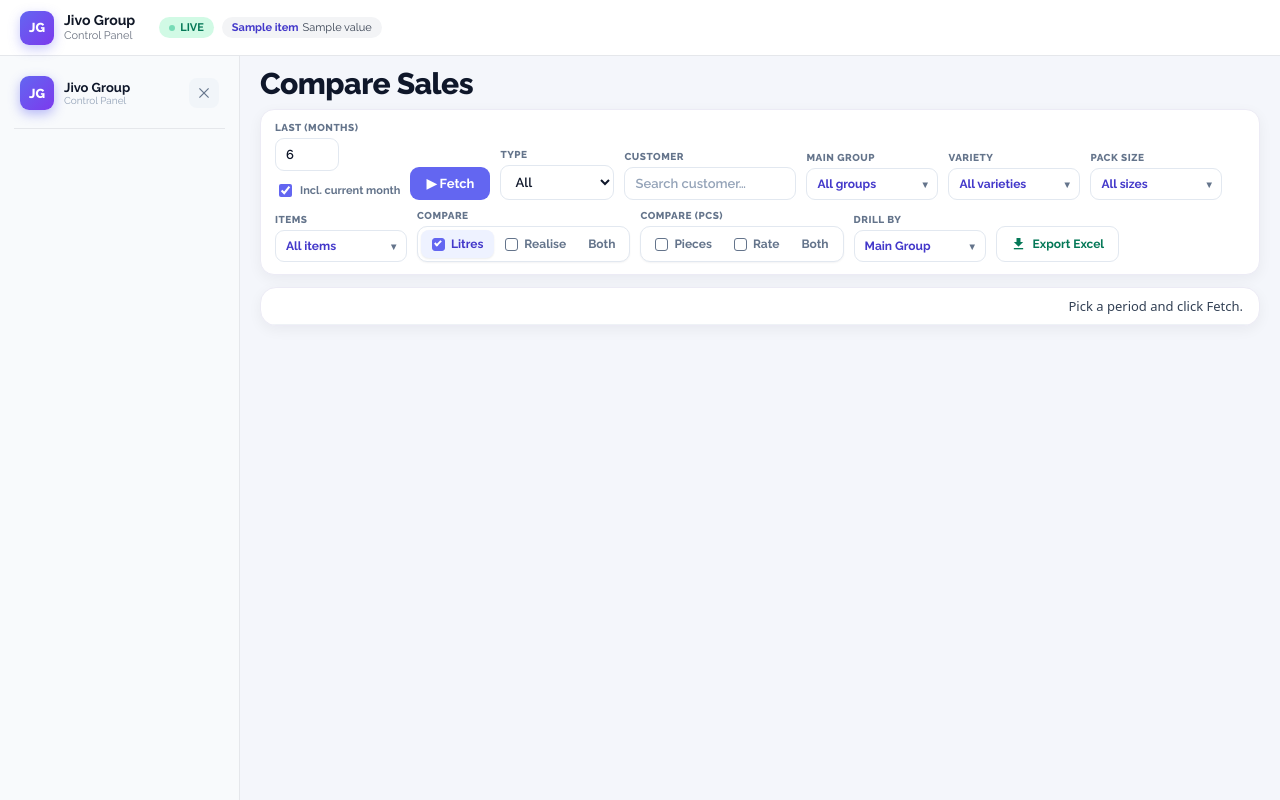
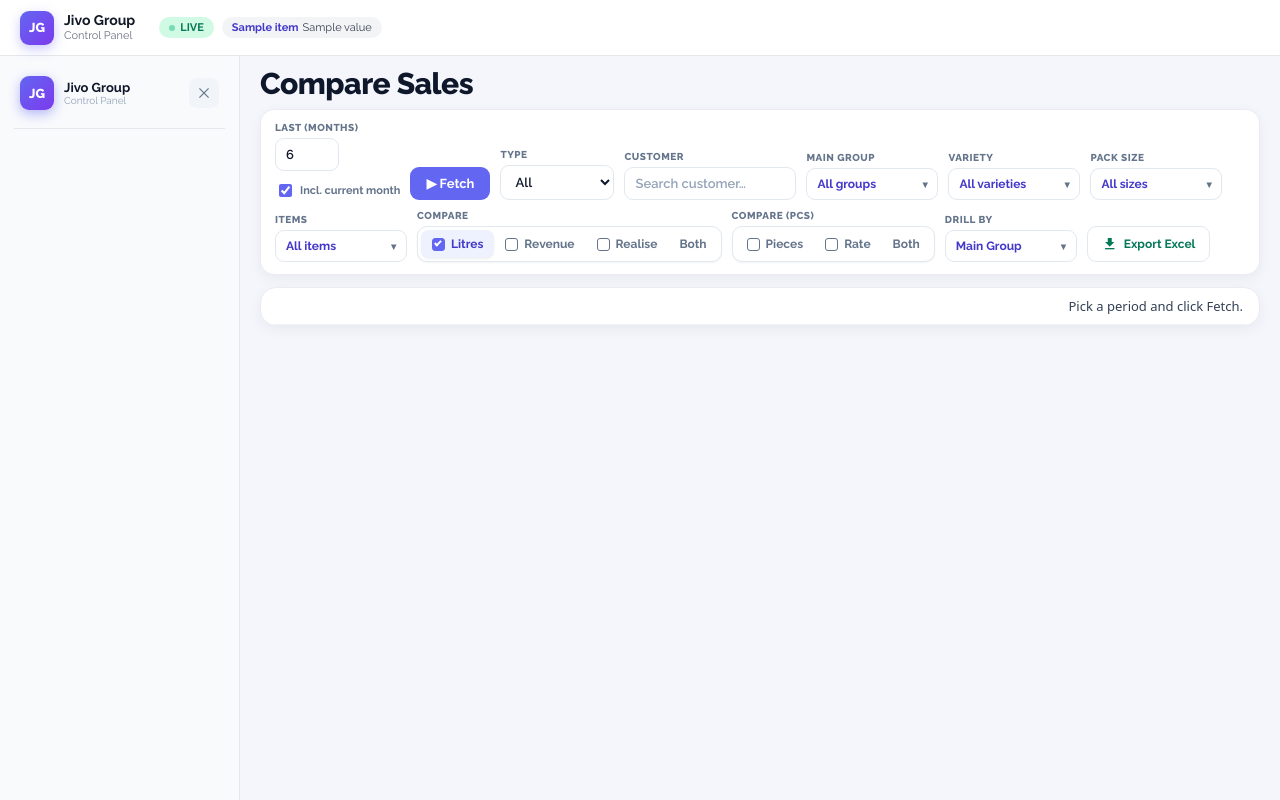
Before and after one commit to JaskiratSingh1010/Control-Panel, a Django app: template realise/templates/realise/compare_sales.html in a window 1280 px wide. Run offline with Django 5.2, Linux system fonts and the light colour scheme; the template is opened without the code that fills it: most values are stand-ins (such as "Sample title", 1, 10 or a date in 2020).

Commit message:
Compare Sales: Revenue metric checkbox + month-group dividers in export
- Add Revenue as its own pill-checkbox in the Compare group (Litres /
  Revenue / Realise), so Revenue only appears when explicitly ticked —
  no more surprise column.
- Draw a medium left divider at the start of every month / Grand Total /
  Avg block in the Excel export (header, data and TOTAL rows) via the
  simple_xlsx border support, so each month's metric columns read as a
  clearly separated group instead of blending together.

Co-Authored-By: Claude Opus 4.8 (1M context) <noreply@anthropic.com>

```diff
--- a/realise/templates/realise/compare_sales.html
+++ b/realise/templates/realise/compare_sales.html
@@ -161,8 +161,9 @@
       </div>
     </div>
     <div class="cs-fld"><span class="cs-lbl">Compare</span>
-      <div class="cs-seg cs-metseg" id="csG1" title="Tick Litres and/or Realise — combine freely with the Pcs group">
+      <div class="cs-seg cs-metseg" id="csG1" title="Tick Litres / Revenue / Realise — combine freely with the Pcs group">
         <button type="button" data-metric="liters" class="active"><span class="cs-cb"></span>Litres</button>
+        <button type="button" data-metric="revenue"><span class="cs-cb"></span>Revenue</button>
         <button type="button" data-metric="realise"><span class="cs-cb"></span>Realise</button>
         <button type="button" data-both="g1" title="Litres + Realise">Both</button>
       </div>
@@ -298,22 +299,17 @@
   // fmt = on-screen cell text; xv = numeric value for the Excel export; lbl = small unit tag.
   var METRICS=[
     {k:'liters',  seg:'Litres',  lbl:'L',    hdr:'Litres',  fmt:function(L,R,P){return L?fN(Math.round(L)):'';},          xv:function(L,R,P){return Math.round(L);}},
-    {k:'revenue', seg:'Revenue', lbl:'₹',    hdr:'Revenue', fmt:function(L,R,P){return R?fRz(Math.round(R)):'';},         xv:function(L,R,P){return Math.round(R);}},
+    {k:'revenue', seg:'Revenue', lbl:'Rev',  hdr:'Revenue', fmt:function(L,R,P){return R?fRz(Math.round(R)):'';},         xv:function(L,R,P){return Math.round(R);}},
     {k:'realise', seg:'Realise', lbl:'₹/L',  hdr:'₹/L',     fmt:function(L,R,P){return L>0?fRz(R/L):'';},                 xv:function(L,R,P){return L>0?Math.round(R/L*100)/100:'';}},
     {k:'pieces',  seg:'Pieces',  lbl:'pcs',  hdr:'Pieces',  fmt:function(L,R,P){return P?fN(Math.round(P)):'';},          xv:function(L,R,P){return Math.round(P);}},
     {k:'rate',    seg:'Rate',    lbl:'₹/pc', hdr:'₹/Pc',    fmt:function(L,R,P){return P>0?fRz(R/P):'';},                 xv:function(L,R,P){return P>0?Math.round(R/P*100)/100:'';}}
   ];
   // Each metric pill has its own checkbox — tick any combination (Litres + Pieces + Rate, …).
-  // "Both" pills are shortcuts that toggle both metrics of their group. Revenue is not a pill;
-  // it rides along in the EXPORT whenever a group's Both (Litres+Realise or Pieces+Rate) is on.
-  var metricSel={liters:true, realise:false, pieces:false, rate:false};   // default: Litres
-  function _viewKeys(){ var ks=['liters','realise','pieces','rate'].filter(function(k){return metricSel[k];}); return ks.length?ks:['liters']; }
+  // "Both" pills are shortcuts that toggle both metrics of their group.
+  var metricSel={liters:true, revenue:false, realise:false, pieces:false, rate:false};   // default: Litres
+  function _viewKeys(){ var ks=['liters','revenue','realise','pieces','rate'].filter(function(k){return metricSel[k];}); return ks.length?ks:['liters']; }
   function activeMetrics(){ var ks=_viewKeys(); return METRICS.filter(function(m){return ks.indexOf(m.k)!==-1;}); }
-  function exportMetrics(){
-    var ks=_viewKeys();
-    if((metricSel.liters&&metricSel.realise)||(metricSel.pieces&&metricSel.rate))ks=ks.concat(['revenue']);
-    return METRICS.filter(function(m){return ks.indexOf(m.k)!==-1;});   // METRICS order keeps Revenue next to Litres
-  }
+  function exportMetrics(){ return activeMetrics(); }   // Revenue is its own checkbox — export mirrors the ticks exactly
   var mgAllGroups=[], mgSelected=[], mgChosen=[];         // main-group filter
   var skuAll=[], skuSelected=[], skuChosen=[];            // SKU pack-size filter
   var varAll=[], varSelected=[], varChosen=[];            // Variety filter — OITM.U_Sub_Group (CANOLA / MUSTARD / SOYABEAN / …)
@@ -874,14 +870,16 @@
       }
       return cells;
     }
-    // Export the ticked metric columns (+ Revenue when a group's Both is on).
+    // Export the ticked metric columns; a left divider starts every month / grand / avg block.
     var mcols=exportMetrics().map(function(m){return {h:m.hdr, v:m.xv};}), nMet=mcols.length;
+    // metCells: one styled cell per metric for a block, with a left border on the block's first col.
+    function metCells(L,R,P,bold){ return mcols.map(function(c,i){ var o={value:c.v(L,R,P)}; if(bold)o.bold=true; if(i===0)o.border='l'; return o; }); }
     // Header row 1: month / Grand Total / Avg Sales names spanning the metric columns; row 2: the metric labels.
     var h1=dimCols.map(function(){return HD('');});
-    months.forEach(function(mo){ h1.push(HD(mo.label,{colspan:nMet,align:'center'})); });
-    h1.push(HD('Grand Total',{colspan:nMet,align:'center'})); h1.push(HD('Avg Sales',{colspan:nMet,align:'center'}));
+    months.forEach(function(mo){ h1.push(HD(mo.label,{colspan:nMet,align:'center',border:'l'})); });
+    h1.push(HD('Grand Total',{colspan:nMet,align:'center',border:'l'})); h1.push(HD('Avg Sales',{colspan:nMet,align:'center',border:'l'}));
     var h2=dimCols.map(function(l){return HD(l);});
-    for(var m=0;m<months.length+2;m++)mcols.forEach(function(c){h2.push(HD(c.h,{align:'center'}));});   // months + grand + avg
+    for(var m=0;m<months.length+2;m++)mcols.forEach(function(c,i){h2.push(HD(c.h,i===0?{align:'center',border:'l'}:{align:'center'}));});   // months + grand + avg
     var out=[h1,h2];
     // Emit ONLY leaf rows (deepest drill level) — every ancestor dimension is filled in on the leaf,
     // so no parent/child value duplication and the metric columns sum correctly.
@@ -890,18 +888,18 @@
         if(n.leaf){
           var dc=[]; for(var i=0;i<dims.length;i++)dc.push(i<depth?labels[i]:(i===depth?n.label:''));
           var row=dimCells(dc,false);
-          months.forEach(function(mo){ var L=n.byL[mo.ym]||0,R=n.byR[mo.ym]||0,P=n.byP[mo.ym]||0; mcols.forEach(function(c){row.push(c.v(L,R,P));}); });
-          mcols.forEach(function(c){row.push(c.v(n.totL||0,n.totR||0,n.totP||0));});
-          mcols.forEach(function(c){row.push(c.v((n.totL||0)/nMonths,(n.totR||0)/nMonths,(n.totP||0)/nMonths));});
+          months.forEach(function(mo){ var L=n.byL[mo.ym]||0,R=n.byR[mo.ym]||0,P=n.byP[mo.ym]||0; metCells(L,R,P,false).forEach(function(o){row.push(o);}); });
+          metCells(n.totL||0,n.totR||0,n.totP||0,false).forEach(function(o){row.push(o);});
+          metCells((n.totL||0)/nMonths,(n.totR||0)/nMonths,(n.totP||0)/nMonths,false).forEach(function(o){row.push(o);});
           out.push(row);
         } else walk(n.kids,depth+1,labels.concat([n.label]));
       });
     })(tree,0,[]);
     // TOTAL row
     var tr=dimCells(dims.map(function(k,i){return i===0?'TOTAL':'';}),true);
-    months.forEach(function(mo){ var L=colL[mo.ym]||0,R=colR[mo.ym]||0,P=colP[mo.ym]||0; mcols.forEach(function(c){tr.push({value:c.v(L,R,P),bold:true});}); });
-    mcols.forEach(function(c){tr.push({value:c.v(gL,gR,gP),bold:true});});
-    mcols.forEach(function(c){tr.push({value:c.v(gL/nMonths,gR/nMonths,gP/nMonths),bold:true});});
+    months.forEach(function(mo){ var L=colL[mo.ym]||0,R=colR[mo.ym]||0,P=colP[mo.ym]||0; metCells(L,R,P,true).forEach(function(o){tr.push(o);}); });
+    metCells(gL,gR,gP,true).forEach(function(o){tr.push(o);});
+    metCells(gL/nMonths,gR/nMonths,gP/nMonths,true).forEach(function(o){tr.push(o);});
     out.push(tr);
     var fn='Oil_Compare_Sales';
     fetch('/realise/api/export-xlsx/',{method:'POST',headers:{'Content-Type':'application/json','X-CSRFToken':csrf()},
@@ -924,7 +922,7 @@
   });
   // Compare — pill-checkboxes across two groups; tick any combination. "Both" toggles a
   // group's pair. At least one metric always stays on.
-  function metCount(){ return ['liters','realise','pieces','rate'].filter(function(k){return metricSel[k];}).length; }
+  function metCount(){ return ['liters','revenue','realise','pieces','rate'].filter(function(k){return metricSel[k];}).length; }
   function syncMet(){
     ['csG1','csG2'].forEach(function(id){
       [].forEach.call(document.getElementById(id).children,function(b){
```
